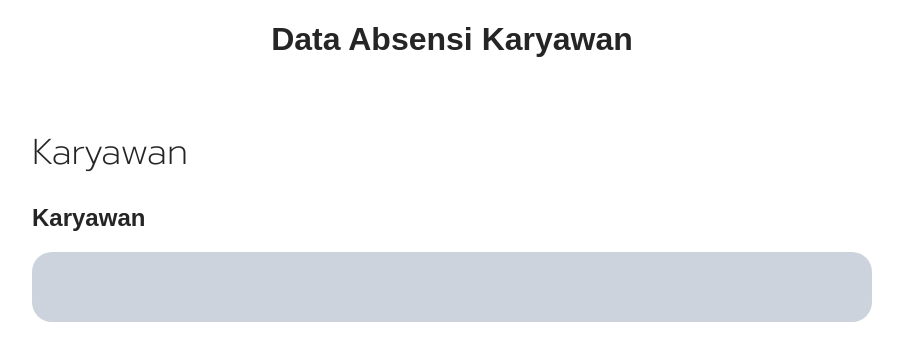
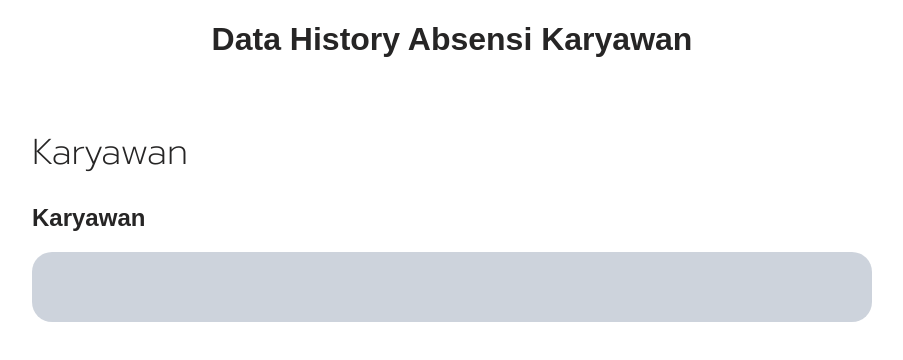
Before and after one commit to AnggaPalguna/absenrfid, a plain HTML site: page index.html in a window 1280 px wide. Shown: the whole page, without its empty margins (188-1091 px from the left). Drawn offline with Linux system fonts and the light colour scheme; no server answers.

Commit message:
Update index.html

```diff
--- a/index.html
+++ b/index.html
@@ -8,7 +8,7 @@
     <script src="script.js"></script>
   </head>
   <body>
-    <h1>Data Absensi Karyawan</h1>
+    <h1>Data History Absensi Karyawan</h1>
 
     <div class="column-container">
       <h2 class="none1">Karyawan</h2>
```
